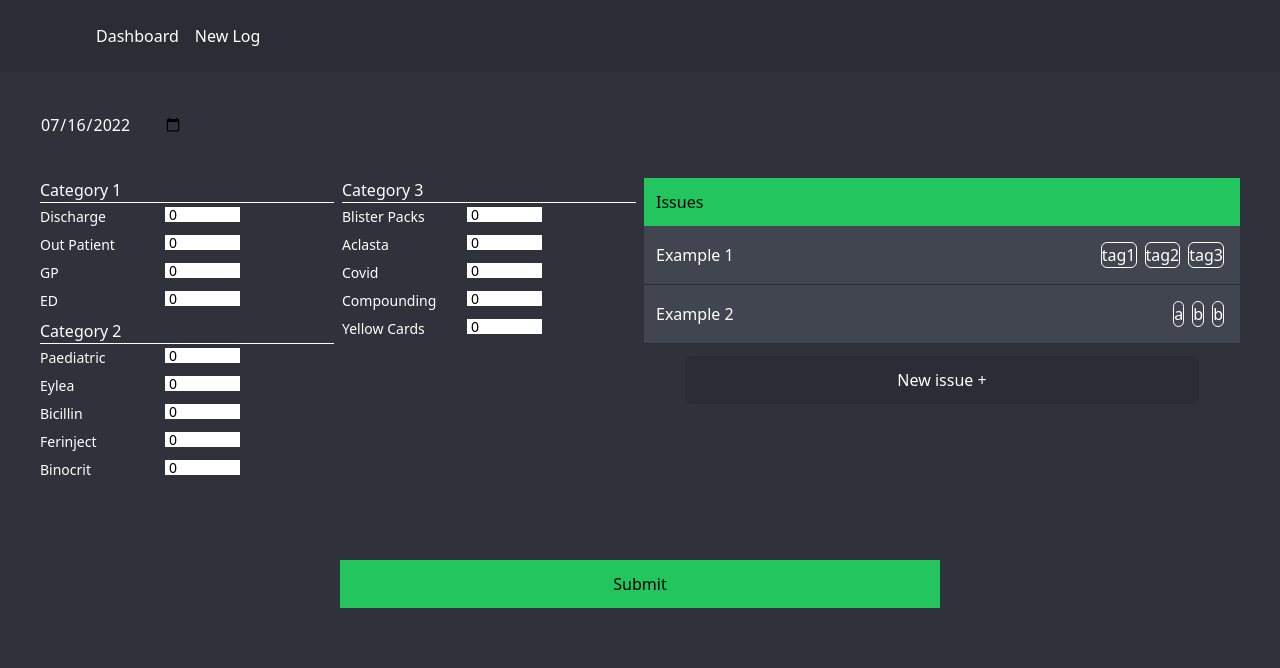
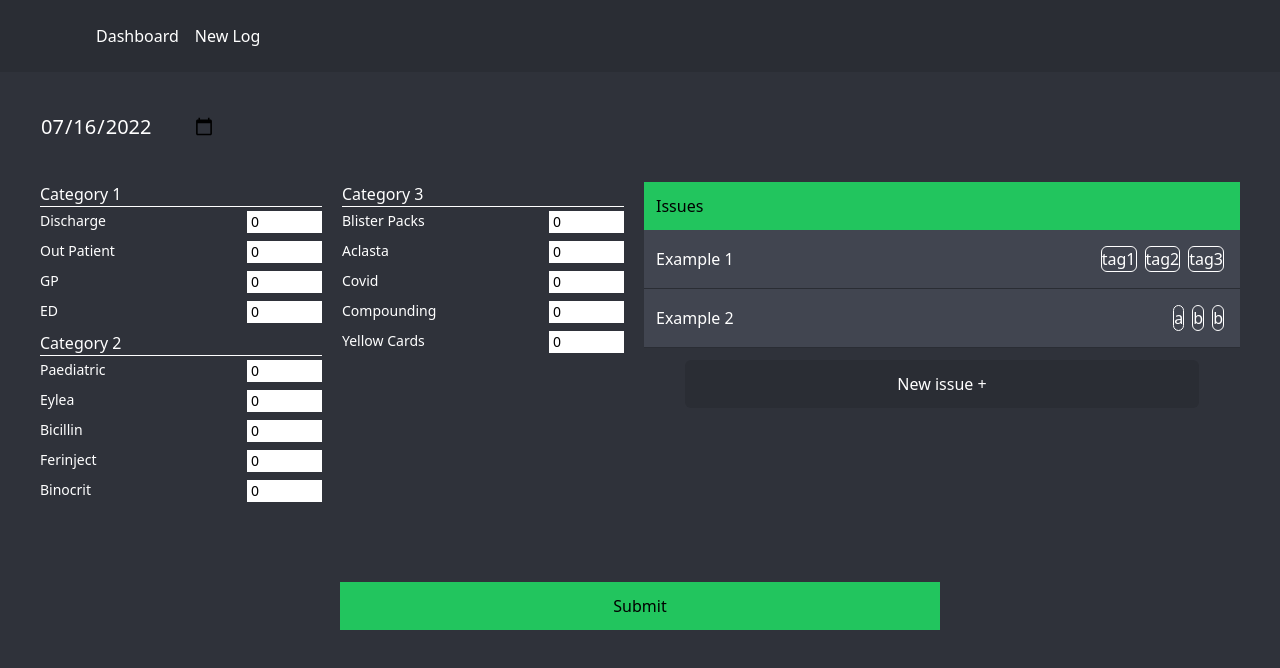
Before and after one commit to KarlGilden/apoteo, a Next.js app: page /new-log in a window 1280 px wide. Shown: the top 668 px of the page. Built offline with nearby package versions, Linux system fonts and the light colour scheme.

Commit message:
minor UI change

```diff
--- a/components/LogNumInput.tsx
+++ b/components/LogNumInput.tsx
@@ -9,10 +9,10 @@ interface IProps{
 }
 const LogNumInput = ({name, inputKey, onValueChange, value}:IProps) => {
   return (
-    <div className='flex justify-between w-full sm:w-[200px]'>
+    <div className='flex justify-between w-full sm:w-full'>
         <label htmlFor="" className='text-sm text-white'>{name}</label>
         <input
-        className='w-[100px] text-sm p-1 sm:w-[75px] h-[15px]'
+        className='w-[100px] text-sm p-1 sm:w-[50px] md:w-[75px] py-[1px] p-[4px]'
         type="number"
         value={value}
         onChange={(e)=>{
--- a/pages/new-log.tsx
+++ b/pages/new-log.tsx
@@ -82,15 +82,16 @@ const NewLog = () => {
         <div className='px-10 pt-10'>
             <input
             value={data.date}
-            className='bg-transparent text-white'
+            className='bg-transparent text-white text-xl'
             type="date"
             onChange={(e)=>onValueChange("date", e.target.value)}
+
             />
         </div>
         <div className='w-full bg-primary p-10 flex flex-col justify-between'>
             <div className='flex flex-col sm:flex-row h-full'>
                 <div className='flex flex-col sm:flex-row w-full items-center mb-10 sm:items-start'>
-                    <div className='w-full'>
+                    <div className='w-full sm:pr-3'>
                         <p className='text-white'>Category 1</p>
                         <hr className='text-white mb-1' />
                         <LogNumInput value={data.discharge} name="Discharge" inputKey="discharge" onValueChange={onValueChange}/>
@@ -114,7 +115,7 @@ const NewLog = () => {
                         <LogNumInput value={data.binocrit} name="Binocrit" inputKey="binocrit" onValueChange={onValueChange}/>
                     </div>
                     <div className='p-1'></div>
-                    <div className='w-full'>
+                    <div className='w-full sm:pr-3'>
                         <p className='text-white'>Category 3</p>
                         <hr className='text-white mb-1' />
                         <LogNumInput value={data.blisterPacks} name="Blister Packs" inputKey="blisterPacks" onValueChange={onValueChange}/>
```
